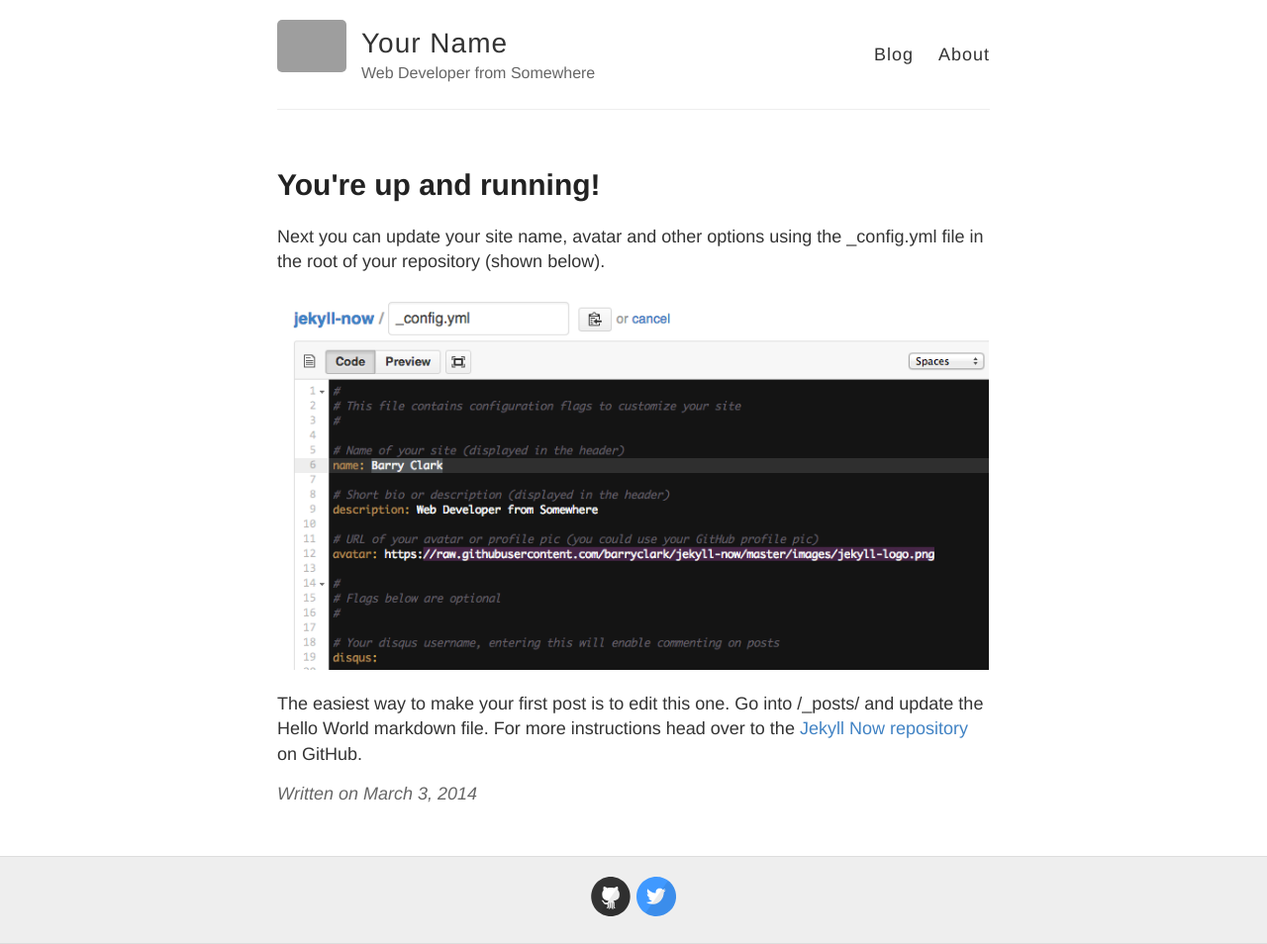
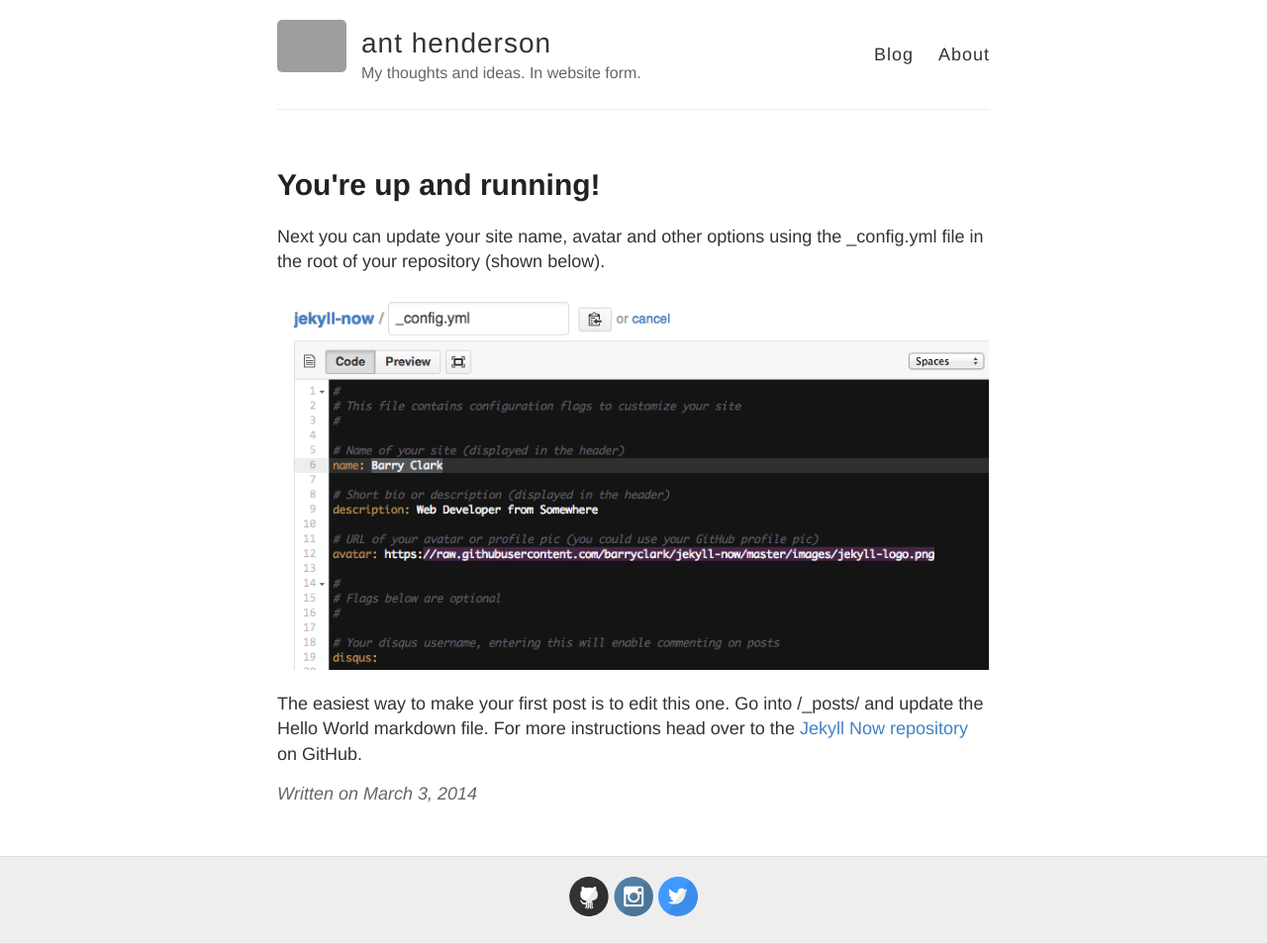
Before and after one commit to mrhenderson89/mrhenderson89.github.io, a Jekyll site: the page built from _posts/2014-3-3-Hello-World.md, in a window 1280 px wide. Shown: the whole page at 99% size. Built offline with Jekyll 4.4.1, drawn with Linux system fonts in a browser that asks for light colours; grey boxes are pictures that could not be loaded.

Commit message:
Update blog config

```diff
--- a/_config.yml
+++ b/_config.yml
@@ -3,13 +3,13 @@
 #
 
 # Name of your site (displayed in the header)
-name: Your Name
+name: ant henderson
 
 # Short bio or description (displayed in the header)
-description: Web Developer from Somewhere
+description: My thoughts and ideas. In website form.
 
 # URL of your avatar or profile pic (you could use your GitHub profile pic)
-avatar: https://raw.githubusercontent.com/barryclark/jekyll-now/master/images/jekyll-logo.png
+avatar: https://pbs.twimg.com/profile_images/1197926337505312769/AMFwQwRQ_400x400.jpg
 
 #
 # Flags below are optional
@@ -21,12 +21,12 @@ footer-links:
   email:
   facebook:
   flickr:
-  github: barryclark/jekyll-now
-  instagram:
+  github: mrhenderson89
+  instagram: mrhenderson89
   linkedin:
   pinterest:
   rss: # just type anything here for a working RSS icon
-  twitter: jekyllrb
+  twitter: mrhenderson89
   stackoverflow: # your stackoverflow profile, e.g. "users/50476/bart-kiers"
   youtube: # channel/<your_long_string> or user/<user-name>
   googleplus: # anything in your profile username that comes after plus.google.com/
```
